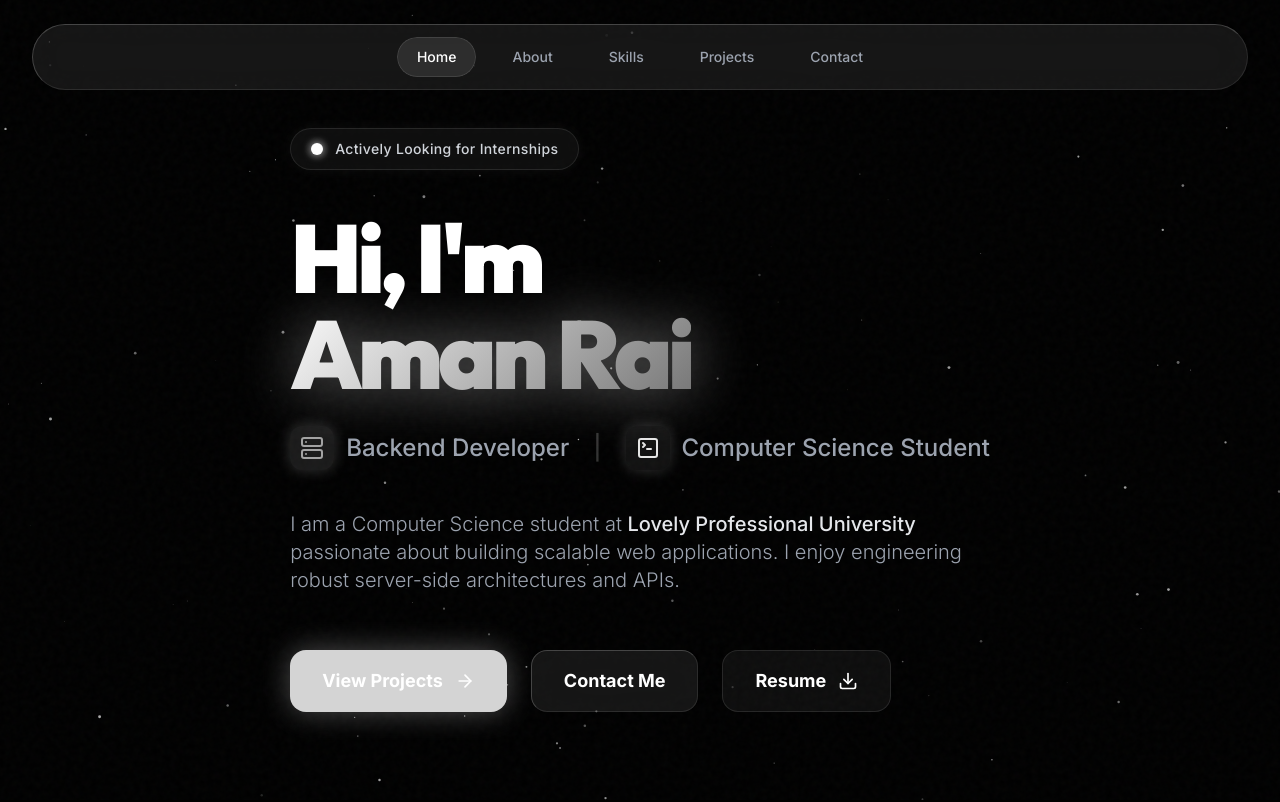
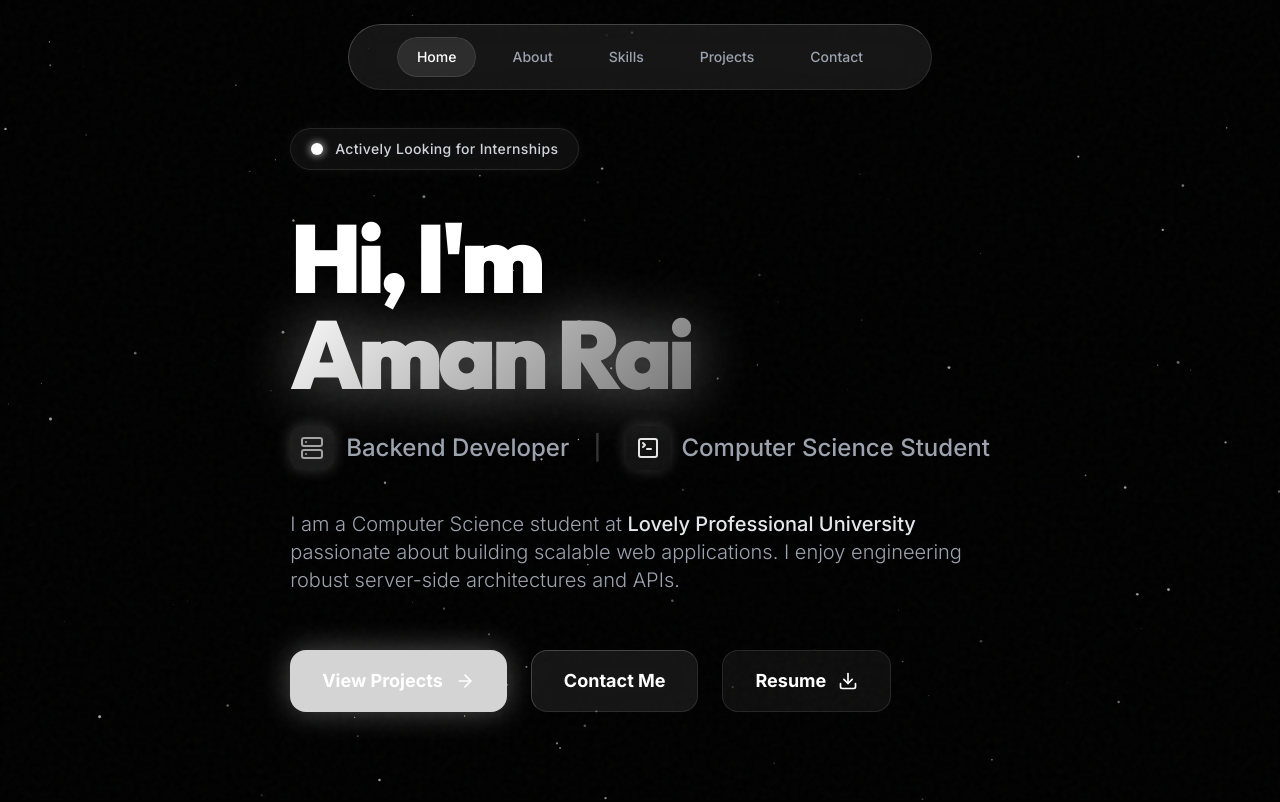
Before and after one commit to Amanrai503/PortFolio, a React (Vite) app: page / in a window 1280 px wide. Shown: the top 802 px of the page. Built offline with nearby package versions, Linux system fonts and the light colour scheme.

Commit message:
so far so good

```diff
--- a/src/components/layout/Navbar.jsx
+++ b/src/components/layout/Navbar.jsx
@@ -95,7 +95,7 @@ const Navbar = () => {
     return (
         <nav className={`fixed top-0 left-0 right-0 z-50 transition-all duration-500 ease-out flex flex-col ${isVisible ? 'translate-y-0 opacity-100' : '-translate-y-full opacity-0 pointer-events-none'} ${scrolled ? 'pt-4' : 'pt-6'}`}>
             <div className="max-w-7xl mx-auto px-4 sm:px-8 w-full">
-                <div className={`glass mx-auto rounded-full flex items-center justify-center px-8 transition-all duration-500 ${scrolled ? 'py-2 shadow-[0_8px_32px_rgba(255,255,255,0.05)] border-brand-500/20' : 'py-3'}`}>
+                <div className={`glass w-fit mx-auto rounded-full flex items-center justify-center px-12 transition-all duration-500 ${scrolled ? 'py-2 shadow-[0_8px_32px_rgba(255,255,255,0.05)] border-brand-500/20' : 'py-3'}`}>
 
 
                     <div className="hidden md:flex items-center space-x-4">
```
